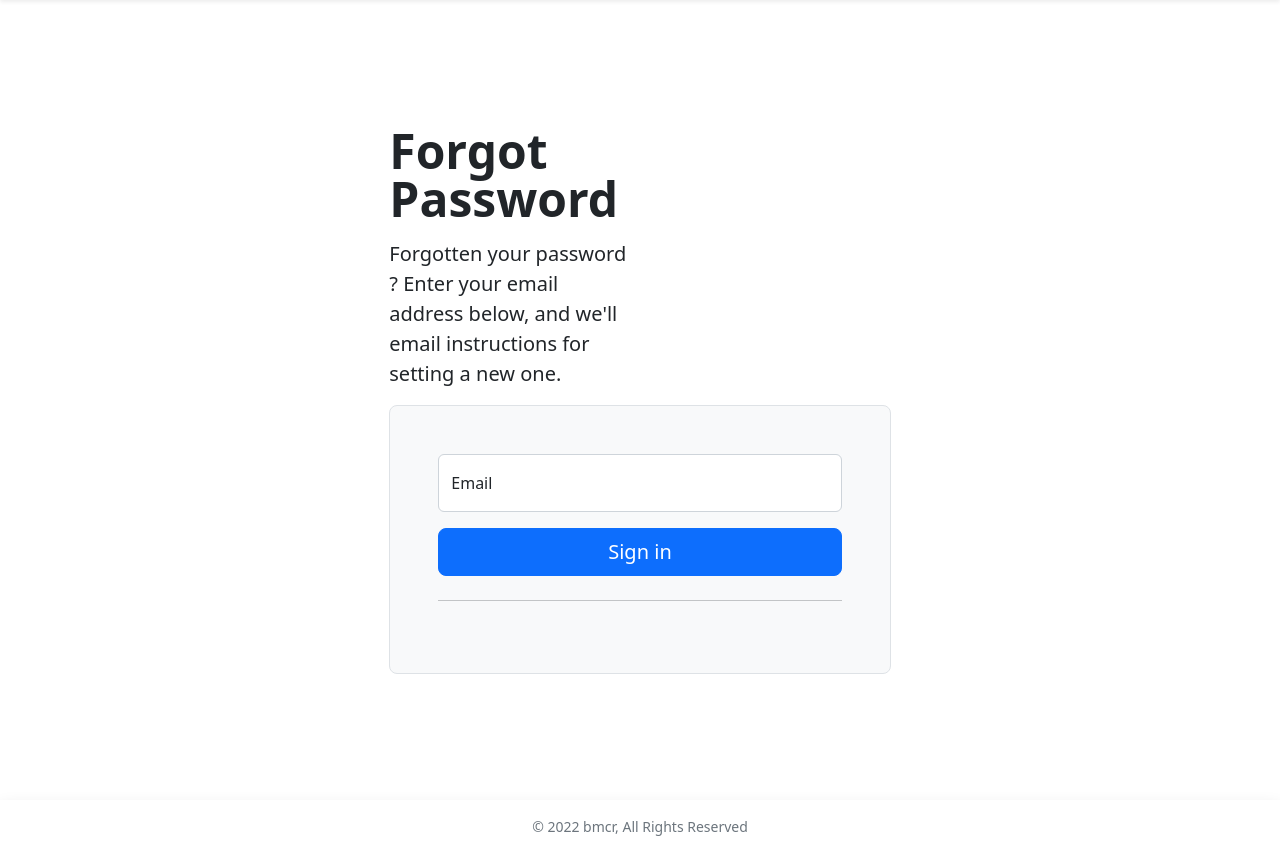
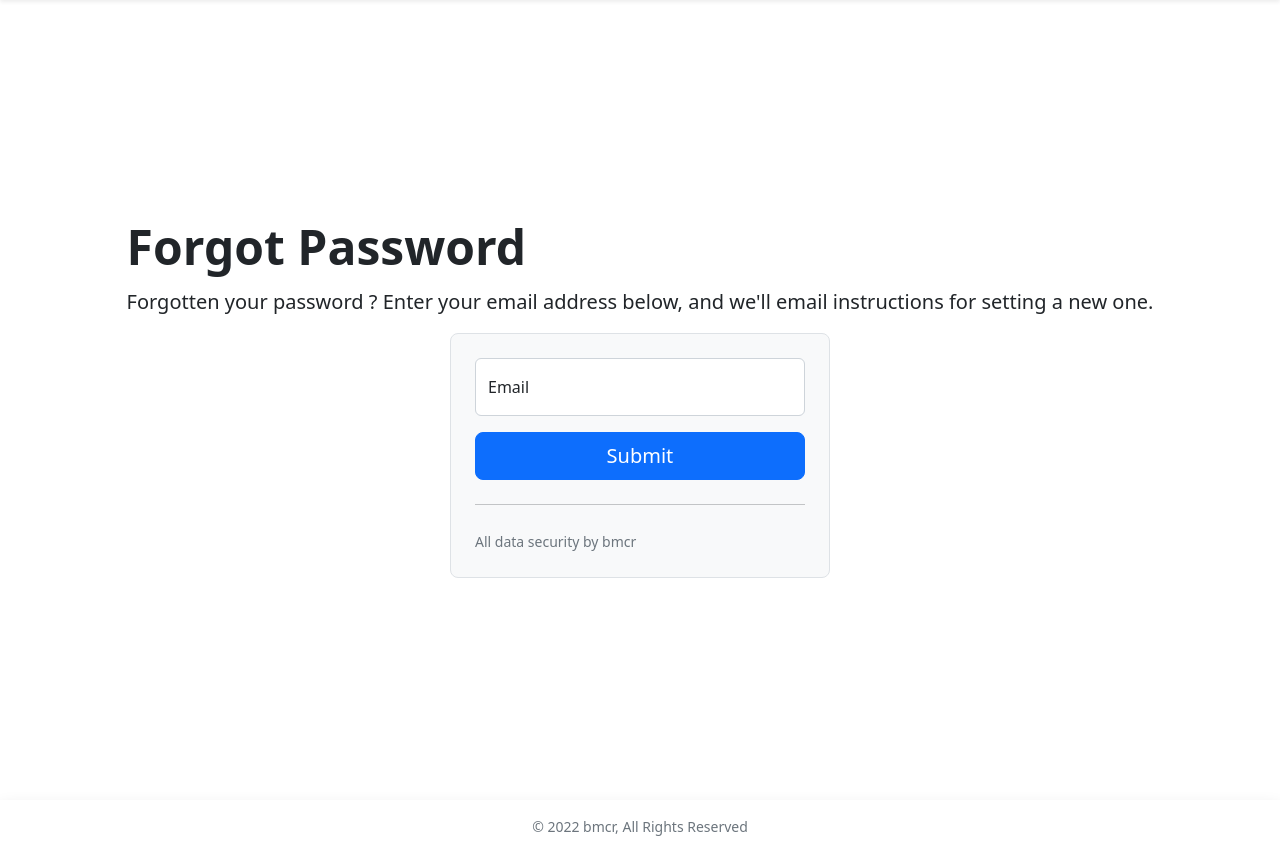
Before and after one commit to brunomcr/django_authentication, a Django app: page /password_reset/ in a window 1280 px wide. Shown: the part 64-917 px from the top of the page. Run offline with Django 4.2, Linux system fonts and the light colour scheme.

Commit message:
layout Bootstrap

```diff
--- a/myProject/myProject/settings.py
+++ b/myProject/myProject/settings.py
@@ -130,3 +130,8 @@ STATICFILES_DIRS = [STATIC_DIR, "static"]
 # https://docs.djangoproject.com/en/4.1/ref/settings/#default-auto-field
 
 DEFAULT_AUTO_FIELD = "django.db.models.BigAutoField"
+
+
+# Email
+
+EMAIL_BACKEND = 'django.core.mail.backends.console.EmailBackend'
--- a/myProject/templates/main/authenticated_view.html
+++ b/myProject/templates/main/authenticated_view.html
@@ -4,9 +4,7 @@
 {% block content %}
 
 <!-- Album- Designer Works -->
-
 <h1 class="display-5 fw-bold lh-1">Success</h1>
 <p class="lead">You can see this page, because you are authenticated</p>
 
-
 {% endblock %}
--- a/myProject/templates/main/base.html
+++ b/myProject/templates/main/base.html
@@ -69,12 +69,12 @@
 </nav>
 
 <!-- Block Content -->
-<div class="container min-vh-100 d-flex align-items-center justify-content-center">
-    <div class="row justify-content-center">
-        <div class="col-lg-6">
-            {% block content %}
-            <!-- Content Goes here -->
-            {% endblock content %}
+<div class="container min-vh-100 d-flex justify-content-center align-items-center">
+    <div class="row">
+        <div>
+        {% block content %}
+        <!-- Content Goes here -->
+        {% endblock content %}
         </div>
     </div>
 </div>
--- a/myProject/templates/registration/password_reset_complete.html
+++ b/myProject/templates/registration/password_reset_complete.html
@@ -1,9 +1,9 @@
 {% extends "main/base.html" %}
 {% load static %}
-{% block title %} Sing In {% endblock %}
+{% block title %} Password reset {% endblock %}
 {% block content %}
 
 <!-- Login - Members -->
-<h1>Password has been successfully reset.</h1>
+<h1 class="display-5 m-auto">Password has been successfully reset.</h1>
 
 {% endblock %}
--- a/myProject/templates/registration/password_reset_done.html
+++ b/myProject/templates/registration/password_reset_done.html
@@ -6,11 +6,11 @@
 <!-- Login - Members -->
 
 <!-- Text -->
-<div class="">
+
     <h1 class="display-5 fw-bold lh-1 mb-3">Forget Password</h1>
-    <p class="col-lg-10 fs-5">We've emailed you instructions for setting your password, if an account exists
+    <p class="lead">We've emailed you instructions for setting your password, if an account exists
         with the email you entered. You should receive them shortly.<br>If you don't receive an email, please
         make sure you've entered the address you registered with, and check your spam folder.</p>
-</div>
+
 
 {% endblock %}
--- a/myProject/templates/registration/password_reset_form.html
+++ b/myProject/templates/registration/password_reset_form.html
@@ -1,29 +1,47 @@
 {% extends "main/base.html" %}
 {% load static %}
-{% block title %} Forget Password {% endblock %}
+{% block title %} Forgot Password {% endblock %}
 {% block content %}
 
 <!-- Login - Members -->
 
 <!-- Text -->
-<div class="col-lg-7 ">
-    <h1 class="display-5 fw-bold lh-1 mb-3">Forgot Password</h1>
-    <p class="col-lg-10 fs-5">Forgotten your password ? Enter your email address below, and we'll email instructions for
-        setting a new one.</p>
-</div>
 
-<div class="mx-auto">
 
+<h1 class="display-5 fw-bold lh-1 mb-3">Forgot Password</h1>
+<p class="lead">Forgotten your password ? Enter your email address below, and we'll email instructions for
+    setting a new one.</p>
+<div class="d-flex justify-content-center align-items-center">
     <!-- Form - Forget Password-->
-    <form method="POST" class="p-4 p-md-5 border rounded-3 bg-light">
+    <form method="POST" class="p-4 border rounded-3 bg-light" style="width:380px">
         {% csrf_token %}
+
+        <!-- Non Fields Errors -->
+        {% if form.errors %}
+        {% for error in form.non_field_errors %}
+        <div class="alert alert-warning with-close alert-dismissible fade show">
+            <strong>{{ error | escape }}</strong>
+        </div>
+        {% endfor %}
+        {% endif %}
+
+        <!-- Email -->
+        {% if form.email.errors %}
+        {% for error in form.email.errors %}
+        <div class="alert alert-danger with-close alert-dismissible fade show">
+            {{ error }}
+        </div>
+        {% endfor %}
+        {% endif %}
+
         <div class="form-floating mb-3">
             <input type="email" name="email" class="form-control" id="email" placeholder="name@example.com">
             <label for="email">Email</label>
         </div>
 
-        <button class="w-100 btn btn-lg btn-primary" type="submit">Sign in</button>
+        <button class="w-100 btn btn-lg btn-primary" type="submit">Submit</button>
         <hr class="my-4">
+        <small class="text-muted">All data security by bmcr</small>
     </form>
 
 </div>
```
Also changed, not shown: myProject/templates/registration/password_reset_confirm.html (+14 -14 lines), myProject/templates/registration/sign_in.html (+16 -12 lines), myProject/templates/registration/sign_up.html (+17 -13 lines).
